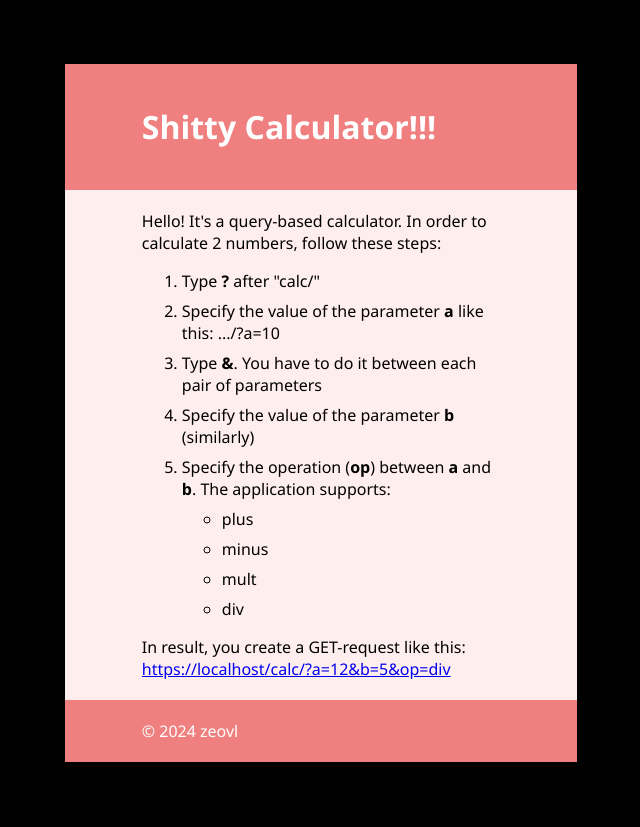
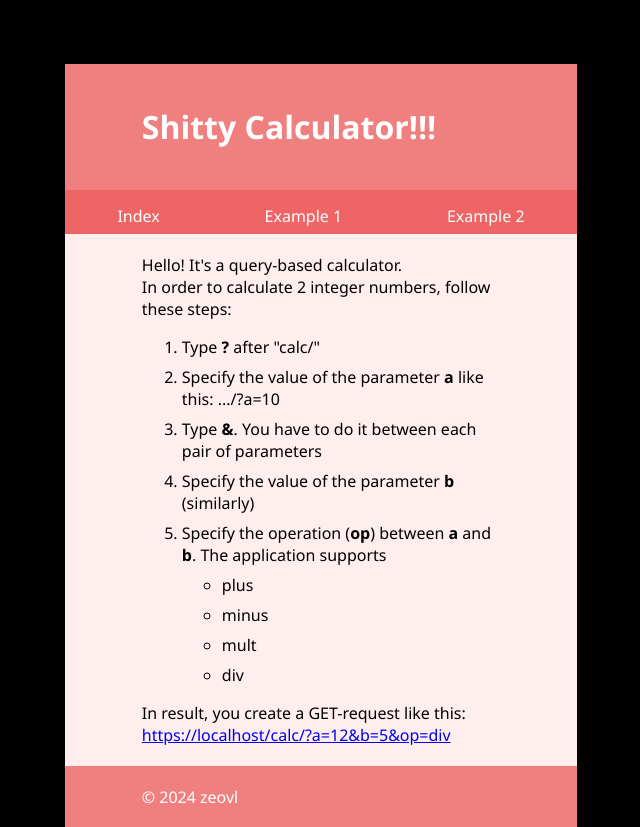
Before and after one commit to zeov1/k_2_calculator, a Django app: page /calc/ in a window 1280 px wide. Shown: the top 827 px of the page, without its empty margins (319-959 px from the left). Before the commit the page ends 762 px from the top, so only its background shows below. Run offline with Django 5.2, Linux system fonts and the light colour scheme.

Commit message:
Navigation added!

```diff
--- a/k_2_calculator/urls.py
+++ b/k_2_calculator/urls.py
@@ -20,5 +20,5 @@ from calc.views import index
 
 urlpatterns = [
     path('admin/', admin.site.urls),
-    path('calc/', index),
+    path('calc/', index, name='calc'),
 ]
--- a/static/css/style.css
+++ b/static/css/style.css
@@ -3,31 +3,67 @@ body {
     font-family: "Segoe UI", system-ui, sans-serif;
     margin: 0;
 }
+
 p {
     margin: 0;
 }
+
 li {
     margin-top: 8px;
 }
+
 header {
     color: white;
     background: lightcoral;
 }
+
 section {
     background: #ffeeee;
     min-height: auto;
 }
+
 footer {
     color: white;
     background: lightcoral;
 }
+
 .window {
     margin: 5% 30%;
 }
+
 .container {
     margin: 0 15%;
     padding: 20px 0;
 }
+
 .error {
     color: red;
 }
+
+/* ~~~~~~~~~~ NAVIGATION ~~~~~~~~~~ */
+
+.nav ul {
+    background: #ef6565;
+    list-style-type: none;
+    margin: 0;
+    padding: 0;
+    display: flex;
+    align-items: center;
+    justify-content: space-around;
+}
+
+.nav ul li {
+    display: inline;
+}
+
+.nav ul li a {
+    display: block;
+    padding: 7px 20px;
+    color: white;
+    text-decoration: none;
+    transition: background-color 0.3s ease;
+}
+
+.nav ul li a.active, .nav ul li a:hover {
+    border-bottom: 3px solid red;
+}
--- a/templates/base.html
+++ b/templates/base.html
@@ -12,6 +12,13 @@
         <div class="container">
             <h1>Shitty Calculator!!!</h1>
         </div>
+        <nav class="nav">
+            <ul class="nav">
+                <li class="nav"><a href="{% url 'calc' %}">Index</a></li>
+                <li class="nav"><a href="{% url 'calc' %}?a=12&b=5&op=div">Example 1</a></li>
+                <li class="nav"><a href="{% url 'calc' %}?a=5&b=11&op=minus">Example 2</a></li>
+            </ul>
+        </nav>
     </header>
     <section>
         <div class="container">
--- a/templates/calc-index.html
+++ b/templates/calc-index.html
@@ -4,7 +4,8 @@
 {% block content %}
 
 
-    <p>Hello! It's a query-based calculator. In order to calculate 2 numbers, follow these steps:</p>
+    <p>Hello! It's a query-based calculator.</p>
+    <p>In order to calculate 2 integer numbers, follow these steps:</p>
 
     <ol>
         <li>Type <strong>?</strong> after "calc/"</li>
@@ -13,7 +14,7 @@
         <li>Specify the value of the parameter <strong>b</strong> (similarly)</li>
         <li>
             <p>Specify the operation (<strong>op</strong>) between <strong>a</strong> and <strong>b</strong>. The
-                application supports:</p>
+                application supports</p>
             <ul>
                 <li>plus</li>
                 <li>minus</li>
--- a/templates/calc.html
+++ b/templates/calc.html
@@ -4,8 +4,10 @@
 
 
     {% if a_ok and b_ok and op_ok %}
+        <br>
         <h2>Result:</h2>
         <p>{{ a }} {{ op }} {{ b }} = {{ res }}</p>
+        <br>
     {% else %}
         <h2 class="error">Error!</h2>
         {% if not a_ok %}
```
Lines whose indentation alone changed are shown as unchanged.
